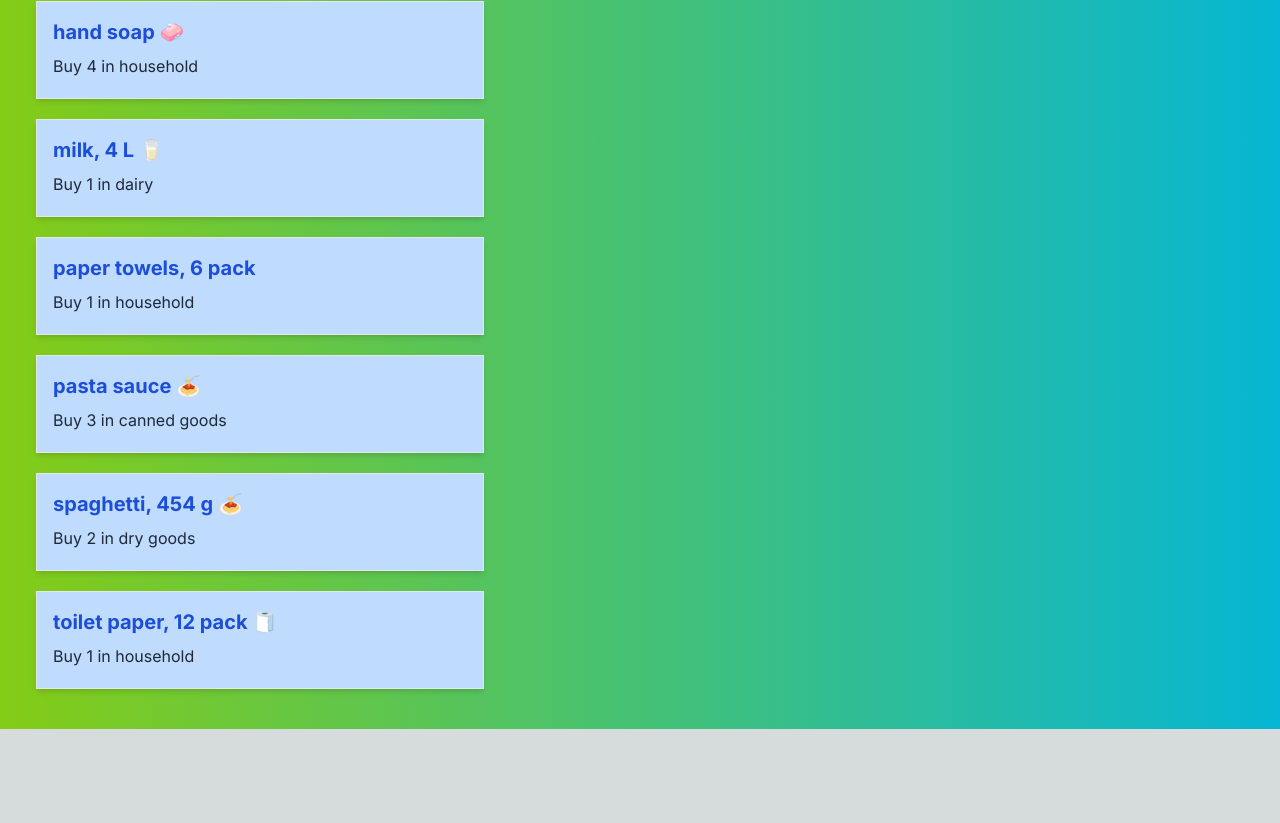
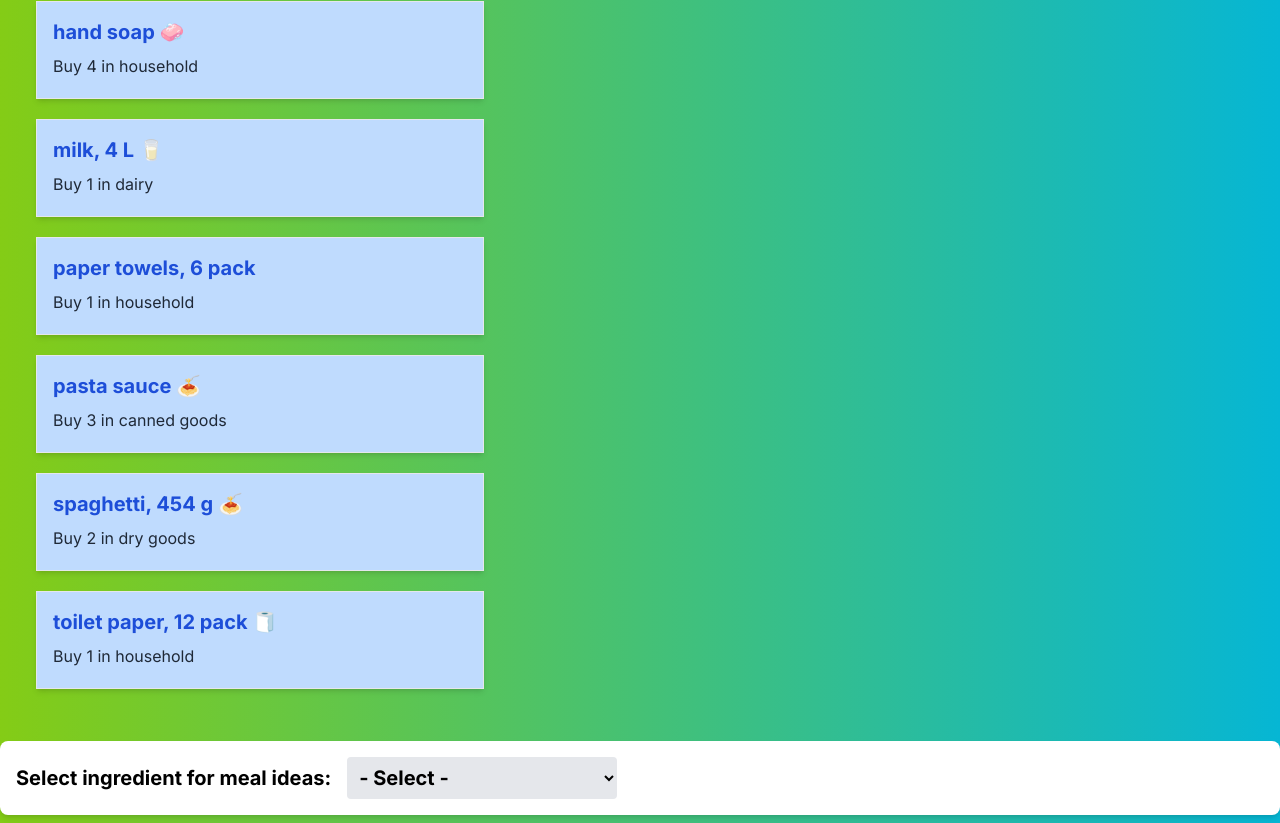
Before and after one commit to mosmee21/cprg306-assignments, a Next.js app: page /week7 in a window 1280 px wide. Shown: the part 1131-1954 px from the top of the page. Before the commit the page ends 1860 px from the top, so only its background shows below. Built offline with nearby package versions, Linux system fonts and the light colour scheme.

Commit message:
new page added

```diff
--- /dev/null
+++ b/app/week7/meal-ideas.js
@@ -0,0 +1,38 @@
+// meal-ideas.js
+"use client";
+
+import React, { useState, useEffect } from 'react';
+
+const fetchMealIdeas = async (ingredient) => {
+  const response = await fetch(`https://www.themealdb.com/api/json/v1/1/filter.php?i=${ingredient}`);
+  const data = await response.json();
+  return data.meals;
+};
+
+function MealIdeas({ ingredient }) {
+  const [meals, setMeals] = useState([]);
+
+  useEffect(() => {
+    const loadMealIdeas = async () => {
+      const fetchedMeals = await fetchMealIdeas(ingredient);
+      setMeals(fetchedMeals || []); // In case of no meals found, set to an empty array
+    };
+
+    loadMealIdeas();
+  }, [ingredient]);
+
+  return (
+    <div className="p-4 mt-5 bg-white rounded-lg shadow-md">
+      <h2 className="text-xl font-bold mb-4">Meal Ideas for {ingredient}</h2>
+      <ul>
+        {meals.map(meal => (
+          <li key={meal.idMeal} className="mb-2 text-gray-800">
+            {meal.strMeal}
+          </li>
+        ))}
+      </ul>
+    </div>
+  );
+}
+
+export default MealIdeas;
--- a/app/week7/page.js
+++ b/app/week7/page.js
@@ -1,23 +1,44 @@
+// page.js
 "use client";
 
-import React ,{ useState } from 'react';
+import React, { useState } from 'react';
 import ItemList from './item-list';
 import NewItem from './new-item';
+import MealIdeas from './meal-ideas';
 import itemsData from './items.json';
-
 
 function Page() {
     const [items, setItems] = useState(itemsData);
+    const [selectedIngredient, setSelectedIngredient] = useState(''); // State for the chosen ingredient
 
-    const handleAddItem = (newitem) => {
-      setItems([...items, newitem]);
+    const handleAddItem = (newItem) => {
+      setItems([...items, newItem]);
     };
+
     return (
-    <div className="min-h-screen bg-gradient-to-r from-lime-500 to-cyan-500 py-2 ">
-      <h1 className=" text-3xl  font-bold  ml-10 mb-4 text-black">Shopping List</h1>
-      <NewItem onAddItem={handleAddItem} />
-      <ItemList items = {items} />
+      <div className="min-h-screen bg-gradient-to-r from-lime-500 to-cyan-500 py-2 ">
+        <h1 className="text-3xl font-bold ml-10 mb-4 text-black">Shopping List</h1>
+        <NewItem onAddItem={handleAddItem} />
+        <ItemList items={items} />
+
+        <div className="p-4 mt-5 bg-white rounded-lg shadow-md">
+          <label className="text-xl font-bold mb-4">
+            Select ingredient for meal ideas:
+            <select
+              className="ml-4 p-2 bg-gray-200 rounded"
+              onChange={e => setSelectedIngredient(e.target.value)}
+            >
+              <option value="">- Select -</option>
+              {items.map(item => (
+                <option key={item.id} value={item.name.split(',')[0]}>{item.name}</option>
+                // Taking only the primary name (before the comma if any) as ingredient
+              ))}
+            </select>
+          </label>
+        </div>
+
+        {selectedIngredient && <MealIdeas ingredient={selectedIngredient} />}
       </div>
-  );
+    );
 }
 export default Page;
```
